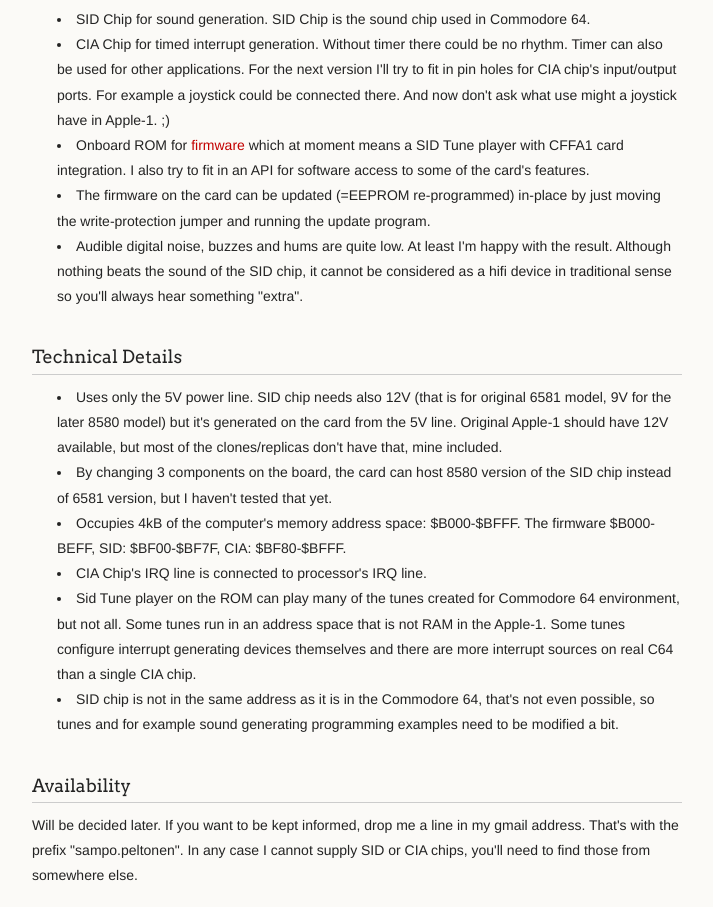
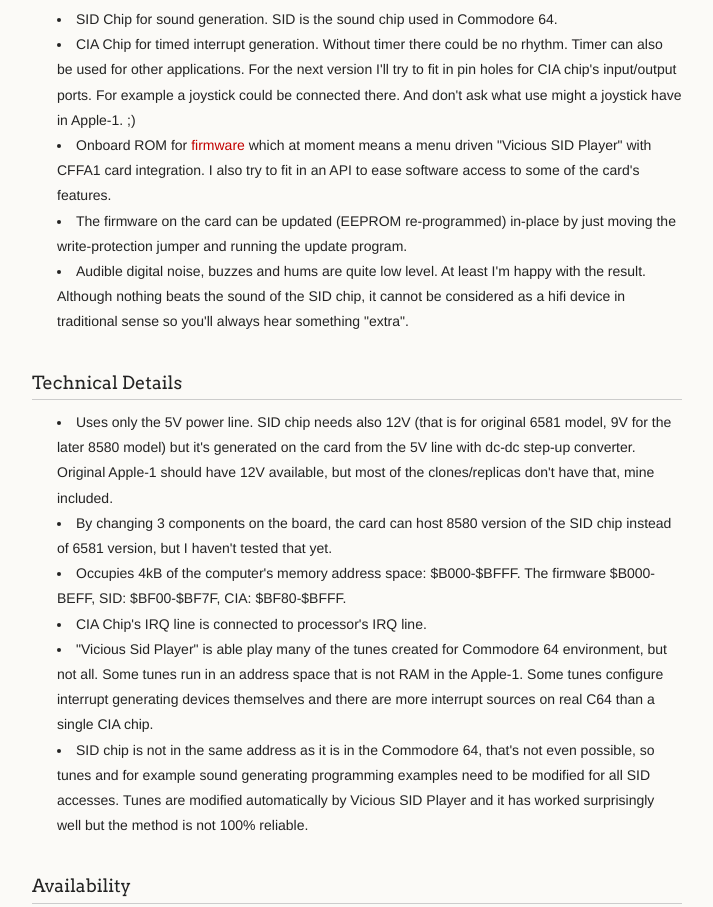
Before and after one commit to sampopeltonen/Vicious, a plain HTML site: page index.html in a window 1280 px wide. Shown: the part 884-1791 px from the top of the page, without its empty margins (278-991 px from the left). Drawn offline with Linux system fonts and the light colour scheme.

```diff
--- a/index.html
+++ b/index.html
@@ -46,21 +46,21 @@
 <a name="features-overview" class="anchor" href="#features-overview"><span class="octicon octicon-link"></span></a>Features Overview</h3>
 
 <ul>
-<li>SID Chip for sound generation. SID Chip is the sound chip used in Commodore 64.</li>
-<li>CIA Chip for timed interrupt generation. Without timer there could be no rhythm. Timer can also be used for other applications. For the next version I'll try to fit in pin holes for CIA chip's input/output ports. For example a joystick could be connected there. And now don't ask what use might a joystick have in Apple-1. ;)</li>
-<li>Onboard ROM for <a href="https://github.com/sampopeltonen/Vicious">firmware</a> which at moment means a SID Tune player with CFFA1 card integration. I also try to fit in an API for software access to some of the card's features.</li>
-<li>The firmware on the card can be updated (=EEPROM re-programmed) in-place by just moving the write-protection jumper and running the update program.</li>
-<li>Audible digital noise, buzzes and hums are quite low. At least I'm happy with the result. Although nothing beats the sound of the SID chip, it cannot be considered as a hifi device in traditional sense so you'll always hear something "extra".</li>
+<li>SID Chip for sound generation. SID is the sound chip used in Commodore 64.</li>
+<li>CIA Chip for timed interrupt generation. Without timer there could be no rhythm. Timer can also be used for other applications. For the next version I'll try to fit in pin holes for CIA chip's input/output ports. For example a joystick could be connected there. And don't ask what use might a joystick have in Apple-1. ;)</li>
+<li>Onboard ROM for <a href="https://github.com/sampopeltonen/Vicious">firmware</a> which at moment means a menu driven "Vicious SID Player" with CFFA1 card integration. I also try to fit in an API to ease software access to some of the card's features.</li>
+<li>The firmware on the card can be updated (EEPROM re-programmed) in-place by just moving the write-protection jumper and running the update program.</li>
+<li>Audible digital noise, buzzes and hums are quite low level. At least I'm happy with the result. Although nothing beats the sound of the SID chip, it cannot be considered as a hifi device in traditional sense so you'll always hear something "extra".</li>
 </ul><h3>
 <a name="technical-details" class="anchor" href="#technical-details"><span class="octicon octicon-link"></span></a>Technical Details</h3>
 
 <ul>
-<li>Uses only the 5V power line. SID chip needs also 12V (that is for original 6581 model, 9V for the later 8580 model) but it's generated on the card from the 5V line. Original Apple-1 should have 12V available, but most of the clones/replicas don't have that, mine included.</li>
+<li>Uses only the 5V power line. SID chip needs also 12V (that is for original 6581 model, 9V for the later 8580 model) but it's generated on the card from the 5V line with dc-dc step-up converter. Original Apple-1 should have 12V available, but most of the clones/replicas don't have that, mine included.</li>
 <li>By changing 3 components on the board, the card can host 8580 version of the SID chip instead of 6581 version, but I haven't tested that yet.</li>
 <li>Occupies 4kB of the computer's memory address space: $B000-$BFFF. The firmware $B000-BEFF, SID: $BF00-$BF7F, CIA: $BF80-$BFFF.</li>
 <li>CIA Chip's IRQ line is connected to processor's IRQ line.</li>
-<li>Sid Tune player on the ROM can play many of the tunes created for Commodore 64 environment, but not all. Some tunes run in an address space that is not RAM in the Apple-1. Some tunes configure interrupt generating devices themselves and there are more interrupt sources on real C64 than a single CIA chip.</li>
-<li>SID chip is not in the same address as it is in the Commodore 64, that's not even possible, so tunes and for example sound generating programming examples need to be modified a bit. </li>
+<li>"Vicious Sid Player" is able play many of the tunes created for Commodore 64 environment, but not all. Some tunes run in an address space that is not RAM in the Apple-1. Some tunes configure interrupt generating devices themselves and there are more interrupt sources on real C64 than a single CIA chip.</li>
+<li>SID chip is not in the same address as it is in the Commodore 64, that's not even possible, so tunes and for example sound generating programming examples need to be modified for all SID accesses. Tunes are modified automatically by Vicious SID Player and it has worked surprisingly well but the method is not 100% reliable.</li>
 </ul><h3>
 <a name="availability" class="anchor" href="#availability"><span class="octicon octicon-link"></span></a>Availability</h3>
 
```
Also changed, not shown: params.json (+1 -1 lines).
